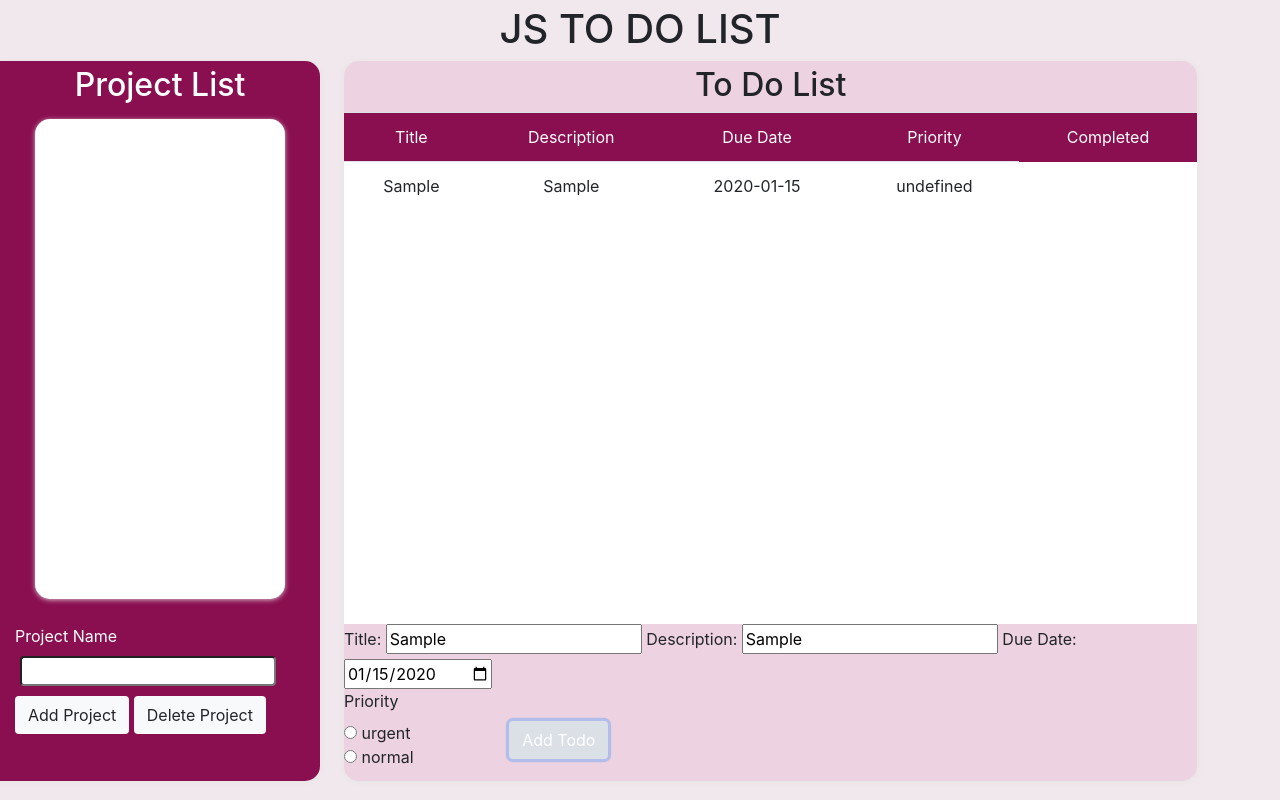
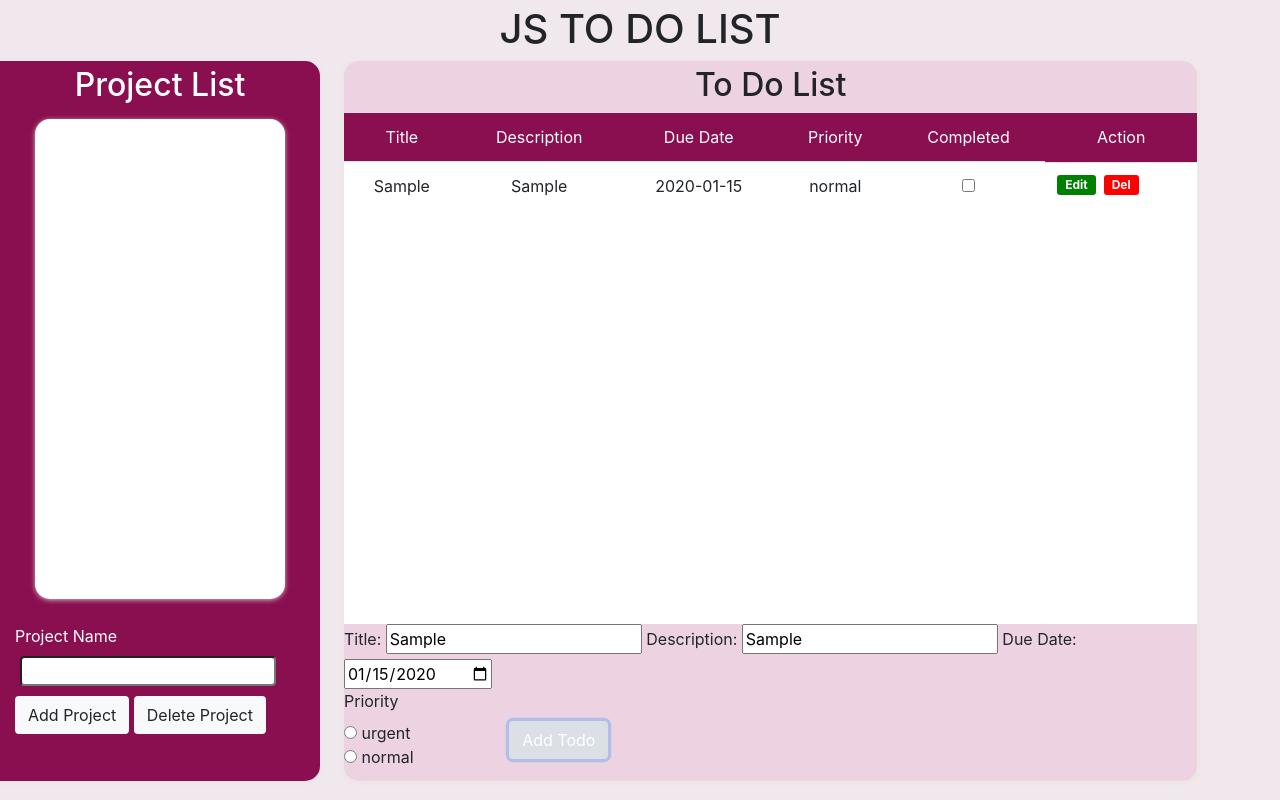
Before and after one commit to Forison/Js-to-do-list, a website built with webpack: page dist/index.html in a window 1280 px wide. Both pictures are taken after typing "Sample", "Sample", "2020-01-15" into the empty fields and a click on the button "Add Todo". Built offline with nearby package versions, Linux system fonts and the light colour scheme.

Commit message:
added completd;edit;delete ui

```diff
--- a/src/index.js
+++ b/src/index.js
@@ -11,8 +11,8 @@ const main = (() => {
 		let proj = project.createProject(projectName);
 		project.projectList.push(proj)
 	};
-	const addProject = () =>{
-		$('#addProject').addEventListener('click', (e) =>{
+	const addProject = () => {
+		$('#addProject').addEventListener('click', (e) => {
 			e.preventDefault();
 			project1();
 			clearProjects()
@@ -46,7 +46,7 @@ const main = (() => {
 
 
 	// }
-	return{
+	return {
 		addProject
 	}
 
@@ -56,7 +56,7 @@ const main = (() => {
 
 main.addProject()
 
-$('#removeProject').addEventListener('click', (e)=>{
+$('#removeProject').addEventListener('click', (e) => {
 	e.preventDefault();
 })
 
@@ -66,23 +66,19 @@ const todoObj = (() => {
 		const des = $('#description').value;
 		const dueDate = $('#dueDate').value;
 		let priority;
-		$('#urgent').addEventListener('click', (e) => {
-			priority = 'urgent'
-		});
-		$('#normal').addEventListener('click', (e) => {
-			priority = 'normal';
-		});
+		$("#urgent").checked ? priority = "urgent" : priority = 'normal';
 		const todo = todolist.createTodo(title, des, dueDate, priority)
 		todolist.lists.push(todo)
-		console.log(todolist.lists)
+		console.log(todo)
 	};
 
 	const showTodo = () => {
 		const lists = todolist.lists;
-		lists.forEach(todo => {
-			console.log(todo.title)
+		lists.forEach((todo, index) => {
+			// console.log(todo.title)
 			let tr = document.createElement('tr')
 			tr.classList.add('tbody-row')
+			tr.setAttribute('data-id', index);
 
 			let title = document.createElement('td')
 			title.innerHTML = todo.title;
@@ -100,17 +96,47 @@ const todoObj = (() => {
 			prio.innerHTML = todo.priority;
 			tr.appendChild(prio)
 
+			let completed = document.createElement('td');
+			let checkbox = document.createElement('input');
+			checkbox.classList.add('complete');
+			checkbox.type = 'checkbox';
+			checkbox.name = 'completed';
+			completed.appendChild(checkbox);
+			tr.appendChild(completed)
+
+			let action = document.createElement('td');
+			action.classList.add("d-flex");
+			tr.appendChild(action);
+			let edit = document.createElement('button');
+			edit.classList.add('edit', 'pl-2', 'pr-2');
+			edit.innerHTML = 'Edit';
+			let del = document.createElement('button');
+			del.innerHTML = 'Del';
+			del.classList.add('ml-2', 'del', 'pl-2', 'pr-2');
+			action.appendChild(edit);
+			action.appendChild(del);
+
 			$('tbody').appendChild(tr)
-		})
+
+			checkbox.addEventListener('click', () => {
+				checking(checkbox, index)
+			});
+
+		});
 
 	}
-		const clearTodo = () => {
+	const checking = (checkbox, index) => {
+		let elements = document.querySelectorAll('.tbody-row');
+		checkbox.checked ? elements[index].classList.add('strike') : elements[index].classList.remove('strike');
+	}
+
+	const clearTodo = () => {
 		const node = $('tbody')
 		node.querySelectorAll('*').forEach(n => n.remove());
 	}
 
-	const addTodo = () =>{
-		$('#addTodo').addEventListener('click', (e) =>{
+	const addTodo = () => {
+		$('#addTodo').addEventListener('click', (e) => {
 			e.preventDefault();
 			createtodo()
 			clearTodo()
--- a/src/style.css
+++ b/src/style.css
@@ -88,21 +88,36 @@ main{
 }
 
 .thead-dark {
-	/* display: table; */
 	overflow: auto;
 }
 tbody{
-	/* display: block; */
 	overflow: auto;
 	width: 100%
 }
-/*
-.thead-dark tr{
-	position: relative;
+
+.strike{
+	text-decoration: line-through;
+	color: #ff0000;
 }
-table{
-	clear: both;
-	border: 1px solid #963;
-
-	overflow: auto;
-} */
+.del{
+	background-color:#ff0000;
+	border: 0;
+	border-radius: 3px;
+	color:#fff;
+	font-size: 12px;
+}
+.edit{
+	background-color:#008000;
+	border: 0;
+	border-radius: 3px;
+	color:#fff;
+	font-size: 12px;
+}
+.edit:hover{
+	background-color:#01aa01;
+	color:#e0dede;
+}
+.del:hover{
+	background-color:#d40404;
+	color:#e0dede;
+}
```
Also changed, not shown: dist/index.html.
